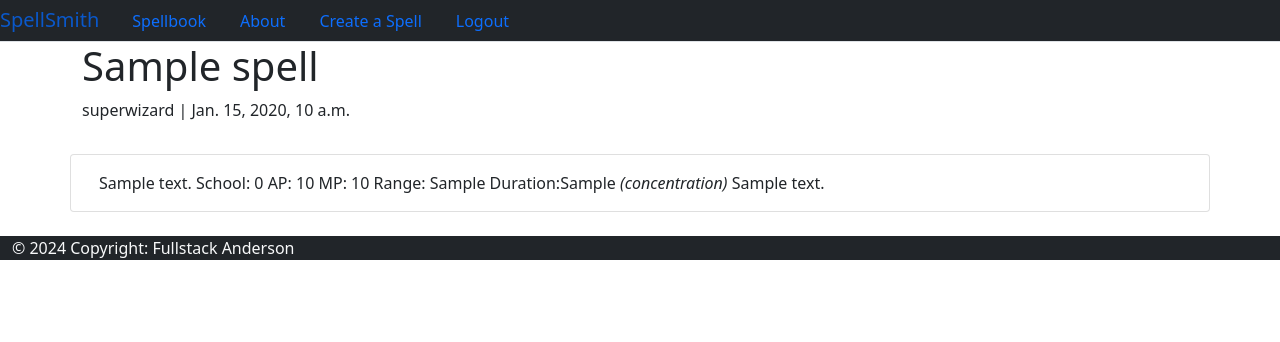
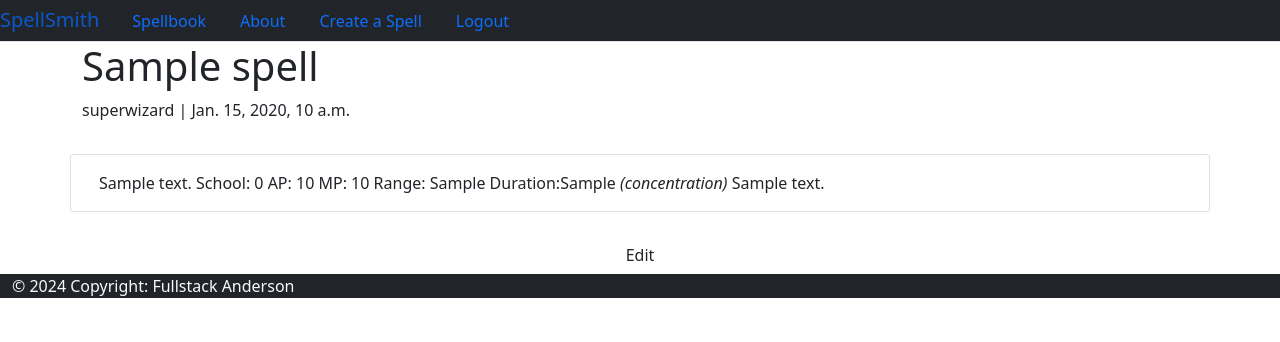
Before and after one commit to LaurieAnderson92/Spellsmith, a Django app: page /1/ in a window 1280 px wide. Shown: the top 342 px of the page. Run offline with Django 5.2, Linux system fonts and the light colour scheme; a user stored in the database is signed in; data comes from the database, SQL or seed files in the repository; tables that the repository leaves empty hold one stand-in row (values such as "Sample post").

Commit message:
build: added edit funtionality

```diff
--- a/spellbook/templates/spellbook/spell_detail.html
+++ b/spellbook/templates/spellbook/spell_detail.html
@@ -39,6 +39,11 @@
                 </p>
             </div>
         </div>
+        {% if user.is_authenticated and spell.creator == user %}
+        <a href="{% url 'spell_edit' spell.id %}" class="btn btn-edit">
+            Edit
+        </a>
+        {% endif %}
     </div>
 </div>
 
--- a/spellbook/urls.py
+++ b/spellbook/urls.py
@@ -4,5 +4,6 @@ from django.urls import path
 urlpatterns = [
     path('', views.SpellList.as_view(), name='home'),
     path('<int:id>/', views.spell_detail, name='spell_detail'),
-    path('spellbookcreate', views.spell_create, name='spell_create'),
+    path('spell/create', views.spell_create, name='spell_create'),
+    path('spell/edit/<int:id>/', views.spell_edit, name='spell_edit')
 ]
--- a/spellbook/views.py
+++ b/spellbook/views.py
@@ -33,7 +33,7 @@ def spell_detail(request, id):
         {"spell": spell},
     )
 
-def spell_create (request):
+def spell_create(request):
     """
     A function that displays the spell_create
     """
@@ -52,3 +52,21 @@ def spell_create (request):
         "spellbook/spell_create.html",
         {"spell_form": spell_form}
 )
+
+def spell_edit(request, id):
+    """
+    View to edit spells
+    """
+    spell = get_object_or_404(Spell, pk=id)
+    if request.method == "POST":
+        spell_form = SpellForm(data=request.POST, instance=spell)
+        if spell_form.is_valid():
+            spell.save()
+            return HttpResponseRedirect(reverse('spell_detail', kwargs={'id': id}))
+    spell_form = SpellForm(instance=spell)
+
+    return render(
+        request,
+        "spellbook/spell_create.html",
+        {"spell_form": spell_form}
+    )
```
Also changed, not shown: static/js/script.js (added).
